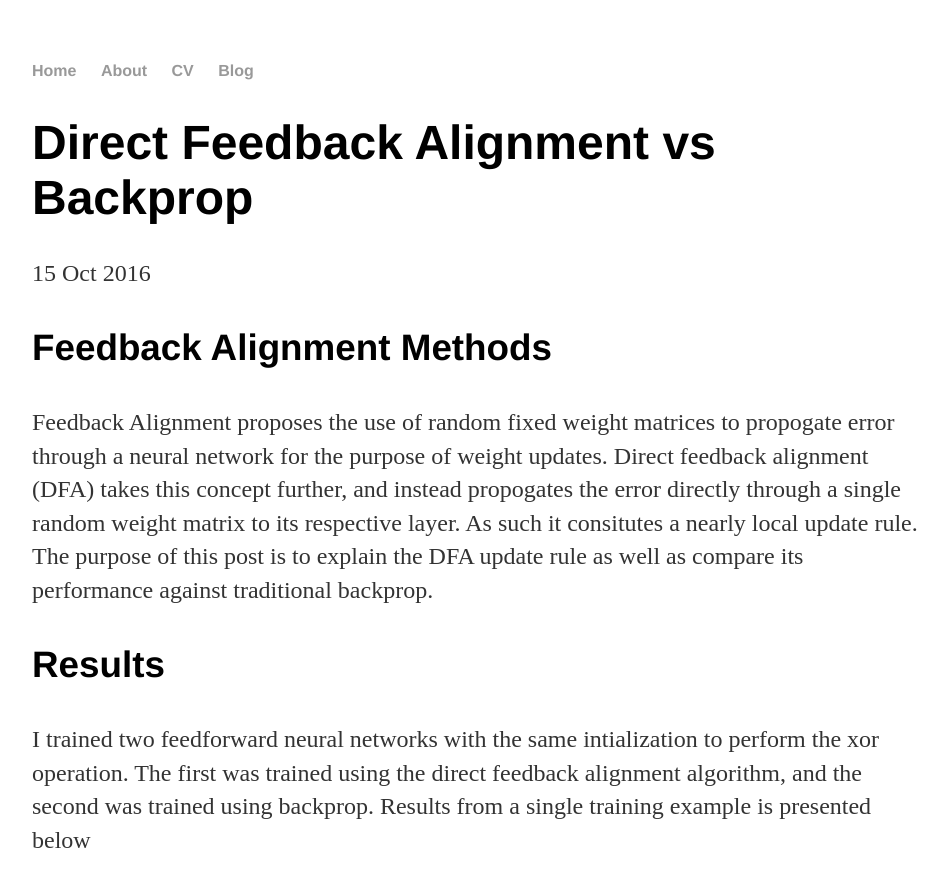
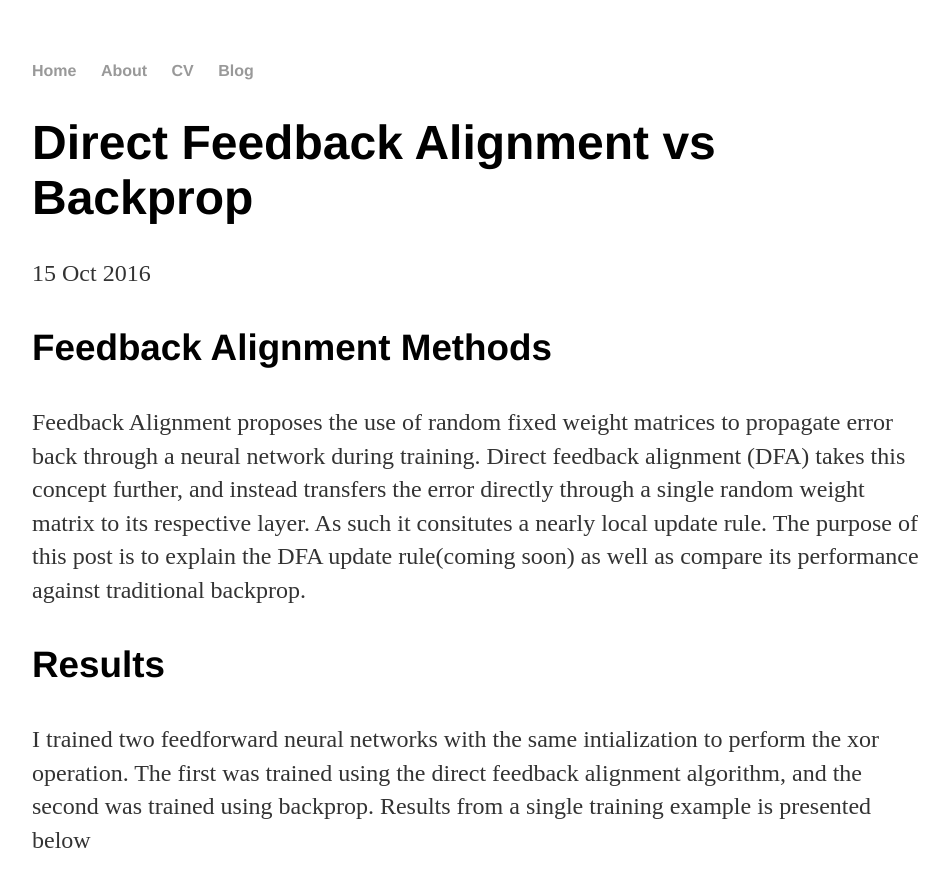
Before and after one commit to dbehrlich/dbehrlich.github.io, a Jekyll site: the page built from _posts/2016-10-15-daniel-ehrlich-direct-feedback-alignment.md, in a window 1280 px wide and 900 px high. Shown: the top 887 px of the window, without its empty margins (160-1109 px from the left). Built offline with Jekyll 4.4.1, drawn with Linux system fonts in a browser that asks for light colours.

Commit message:
edit text

```diff
--- a/_posts/2016-10-15-daniel-ehrlich-direct-feedback-alignment.md
+++ b/_posts/2016-10-15-daniel-ehrlich-direct-feedback-alignment.md
@@ -8,7 +8,7 @@ date: 2016-10-15
 
 <h3>Feedback Alignment Methods</h3>
 
-<p>Feedback Alignment proposes the use of random fixed weight matrices to propogate error through a neural network for the purpose of weight updates. Direct feedback alignment (DFA) takes this concept further, and instead propogates the error directly through a single random weight matrix to its respective layer. As such it consitutes a nearly local update rule. The purpose of this post is to explain the DFA update rule as well as compare its performance against traditional backprop. </p>
+<p>Feedback Alignment proposes the use of random fixed weight matrices to propagate error back through a neural network during training. Direct feedback alignment (DFA) takes this concept further, and instead transfers the error directly through a single random weight matrix to its respective layer. As such it consitutes a nearly local update rule. The purpose of this post is to explain the DFA update rule(coming soon) as well as compare its performance against traditional backprop. </p>
 
 <h3>Results</h3>
 
```
Also changed, not shown: 1 other file.
